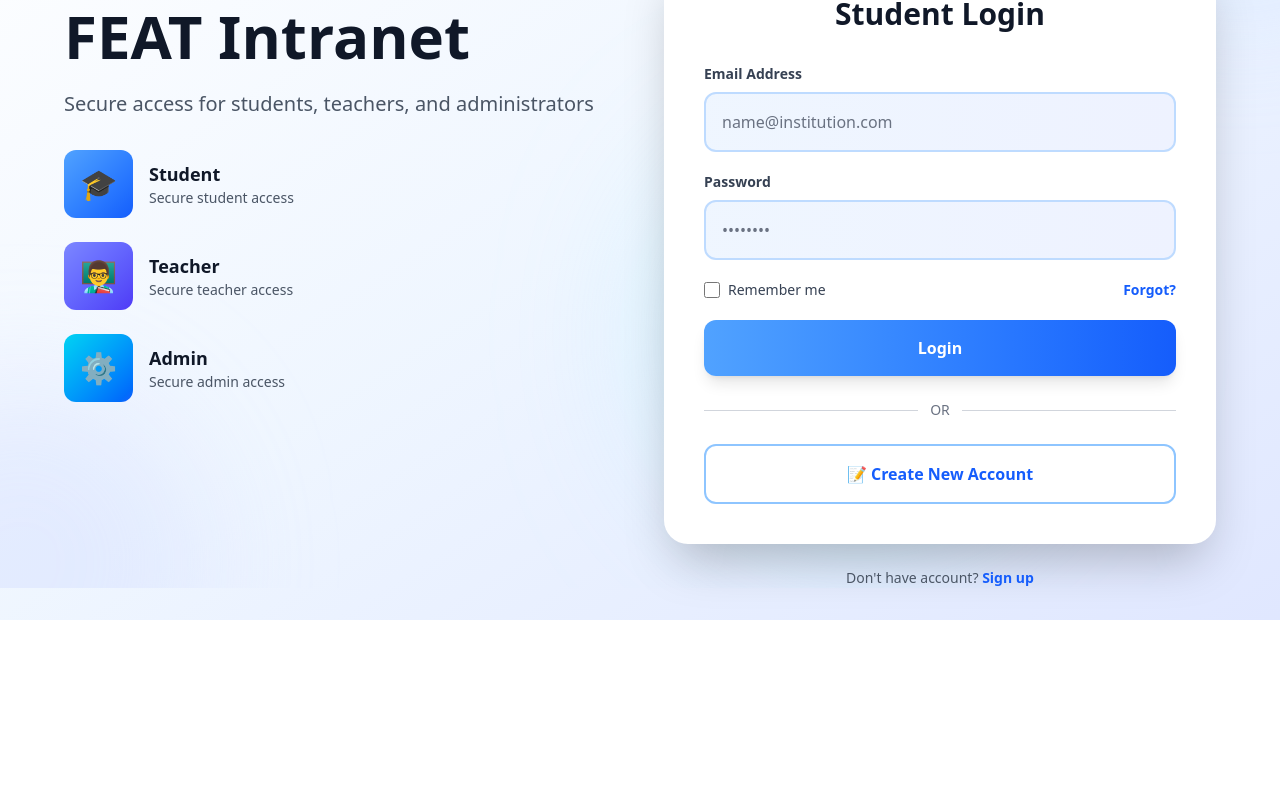
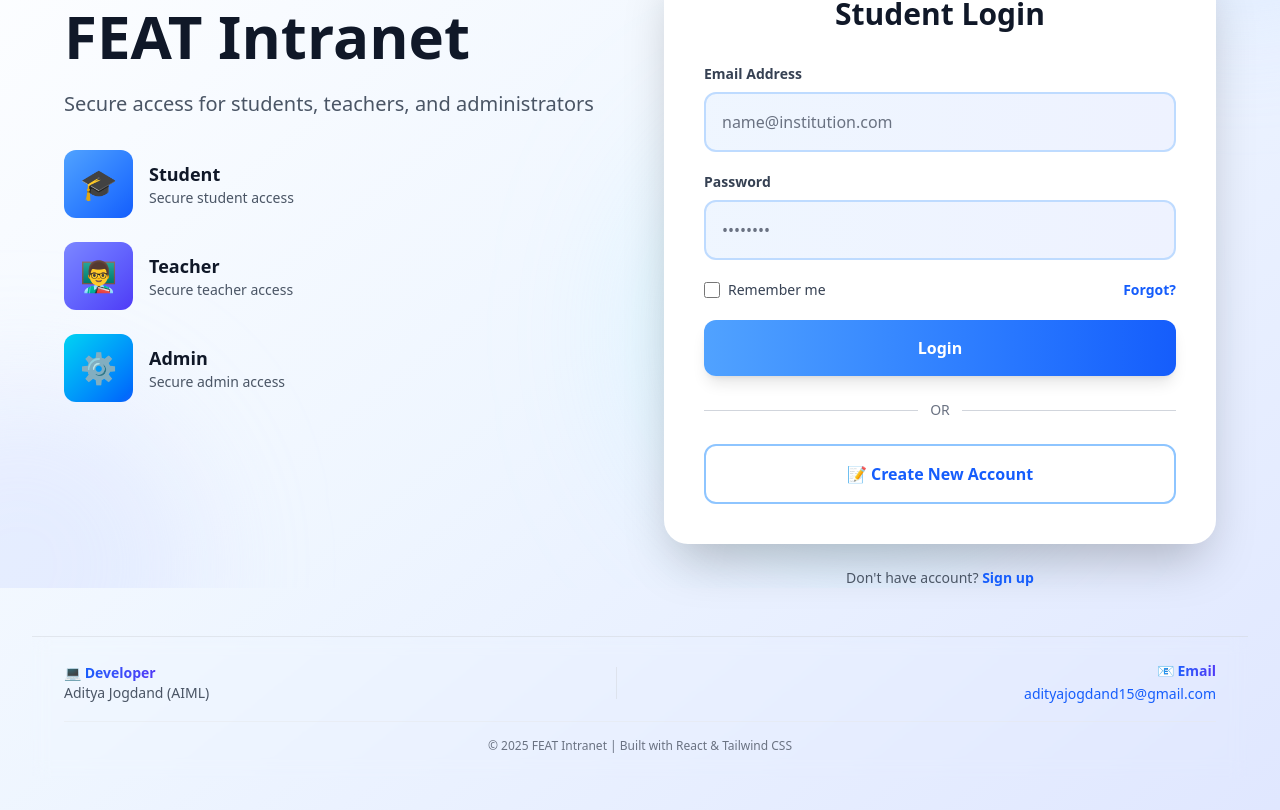
Before and after one commit to Adi56a/College-Intranet, a React app in the folder frontend/: page /login in a window 1280 px wide. Shown: the part 212-1022 px from the top of the page. Before the commit the page ends 832 px from the top, so only its background shows below. Built offline with nearby package versions, Linux system fonts and the light colour scheme; the HTML template or start-up script is replaced by a standard one.

Commit message:
loginx.jsx

```diff
--- a/frontend/src/pages/Login.jsx
+++ b/frontend/src/pages/Login.jsx
@@ -1,4 +1,4 @@
-import React, { useState, useEffect, useRef } from 'react';
+import React, { useState, useRef } from 'react';
 import { useNavigate } from 'react-router-dom';
 
 const Login = () => {
@@ -210,7 +210,7 @@ const Login = () => {
   };
 
   return (
-    <div className="min-h-screen bg-gradient-to-br from-white via-blue-50 to-indigo-100 flex items-center justify-center p-4 md:p-8 relative overflow-hidden">
+    <div className="min-h-screen bg-gradient-to-br from-white via-blue-50 to-indigo-100 flex flex-col items-center justify-center p-4 md:p-8 relative overflow-hidden">
 
       {/* Animated Background Blobs */}
       <div className="fixed inset-0 overflow-hidden pointer-events-none">
@@ -234,9 +234,9 @@ const Login = () => {
       )}
 
       {/* Main Container */}
-      <div className="relative z-10 w-full max-w-6xl">
+      <div className="relative z-10 w-full max-w-6xl flex-1 flex items-center">
 
-        <div className="grid md:grid-cols-2 gap-8 md:gap-12 items-center">
+        <div className="grid md:grid-cols-2 gap-8 md:gap-12 items-center w-full">
 
           {/* Left Side - Header & Info (Hidden on Mobile) */}
           <div className="hidden md:block text-left">
@@ -489,6 +489,38 @@ const Login = () => {
         </div>
       </div>
 
+      {/* Developer Credit Footer */}
+      <div className="relative z-10 mt-12 w-full py-6 px-4 border-t border-gray-300/50 backdrop-blur-sm">
+        <div className="max-w-6xl mx-auto">
+          <div className="flex flex-col md:flex-row items-center justify-between gap-4">
+            <div className="text-center md:text-left">
+              <p className="text-sm font-semibold text-gray-700">
+                💻 <span className="bg-gradient-to-r from-blue-600 to-indigo-600 bg-clip-text text-transparent">Developer</span>
+              </p>
+              <p className="text-gray-600 text-sm font-medium">Aditya Jogdand (AIML)</p>
+            </div>
+
+            <div className="w-px h-8 bg-gray-300/50 hidden md:block"></div>
+
+            <div className="text-center md:text-right">
+              <p className="text-sm font-semibold text-gray-700">
+                📧 <span className="bg-gradient-to-r from-blue-600 to-indigo-600 bg-clip-text text-transparent">Email</span>
+              </p>
+              <a
+                href="mailto:adityajogdand15@gmail.com"
+                className="text-blue-600 hover:text-blue-700 font-medium text-sm transition-colors"
+              >
+                adityajogdand15@gmail.com
+              </a>
+            </div>
+          </div>
+
+          <div className="mt-4 pt-4 border-t border-gray-200/50 text-center">
+            <p className="text-xs text-gray-500">© 2025 FEAT Intranet | Built with React & Tailwind CSS</p>
+          </div>
+        </div>
+      </div>
+
       <style>{`
         @keyframes blob {
           0%, 100% { transform: translate(0, 0) scale(1); }
```
